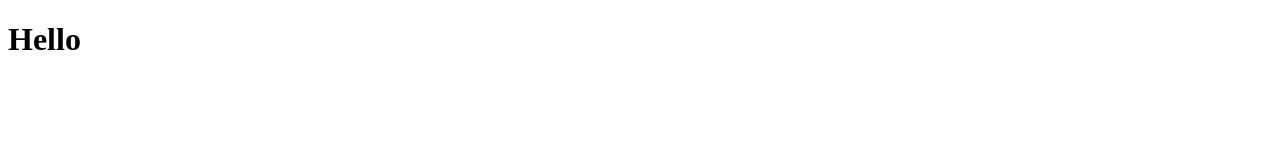
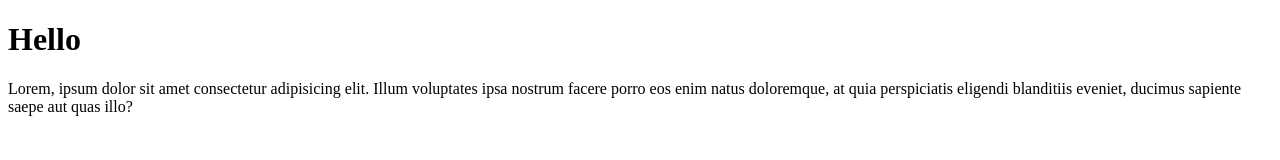
Before and after one commit to juan88955/gitpruebas, a plain HTML site: page index.html in a window 1280 px wide. Drawn offline with Linux system fonts and the light colour scheme.

Commit message:
se agrego un parrafo

```diff
--- a/index.html
+++ b/index.html
@@ -8,5 +8,7 @@
 </head>
 <body>
     <h1>Hello</h1>
+    <p>Lorem, ipsum dolor sit amet consectetur adipisicing elit. Illum voluptates ipsa nostrum facere porro eos enim natus doloremque, at quia perspiciatis eligendi blanditiis eveniet,
+        ducimus sapiente saepe aut quas illo?</p>
 </body>
 </html>
```
